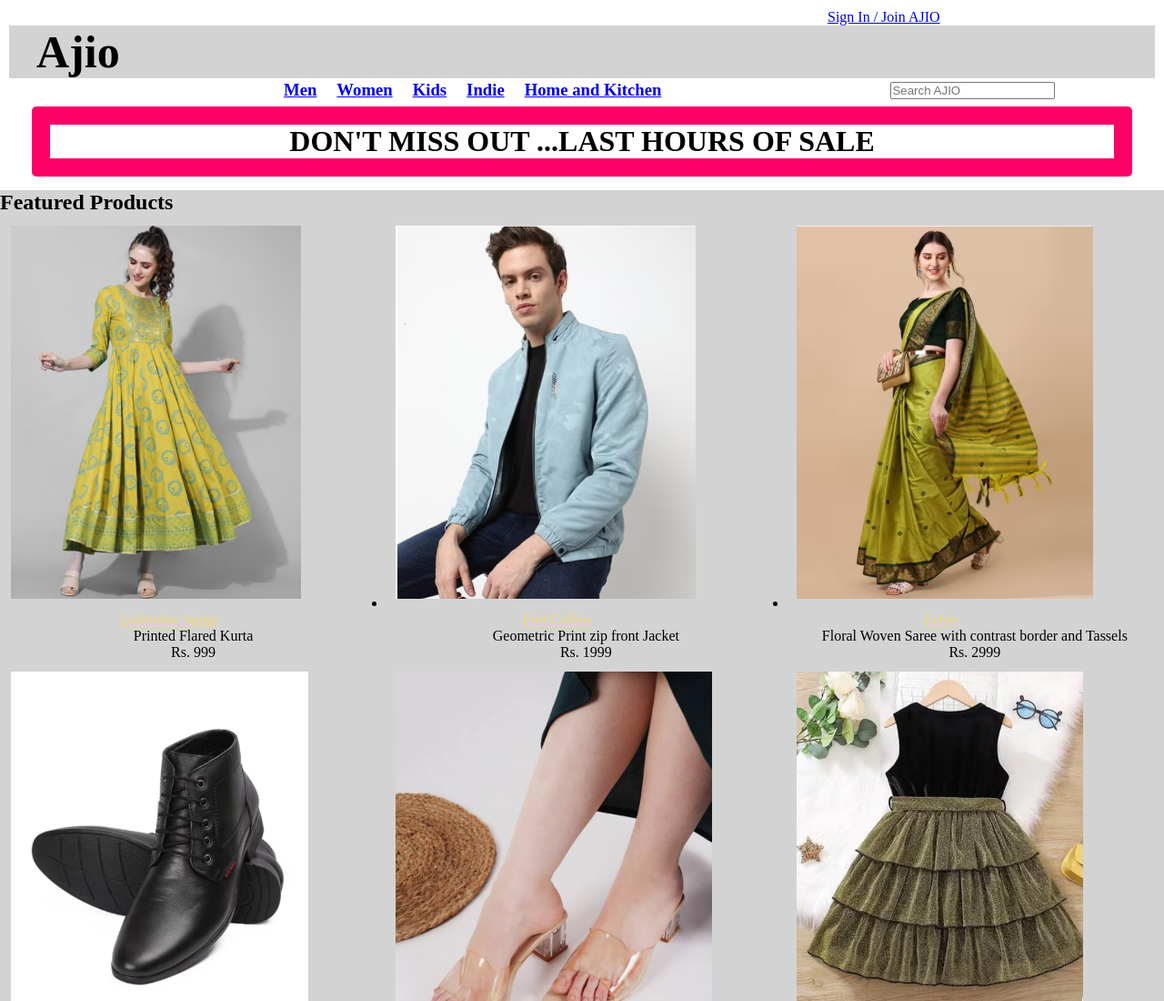
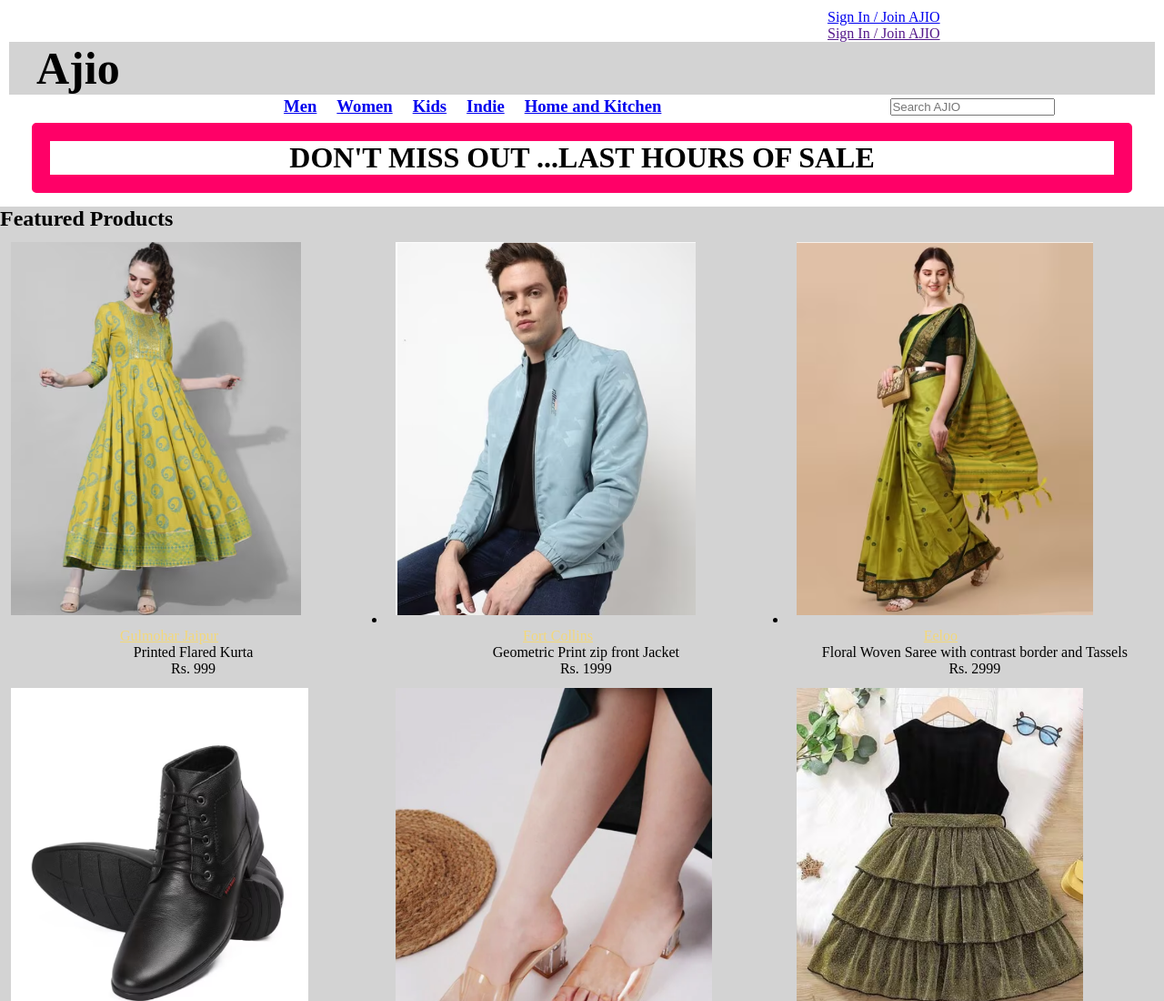
Before and after one commit to 12345Anshu12345/Clone-Ajio, a plain HTML site: page index.html in a window 1280 px wide. Shown: the top 1100 px of the page at 91% size. Drawn offline with Linux system fonts and the light colour scheme; a script that the page names is missing.

Commit message:
Update index.html

```diff
--- a/index.html
+++ b/index.html
@@ -8,7 +8,8 @@
 
 <body style="background-color: #D3D3D3;">
   <header style="background-color:white;">
-    <a style="padding-left:900px;" href="#">Sign In / Join AJIO</a>
+    <a style="padding-left:900px;" href="https://www.ajio.com/?gclid=Cj0KCQjwn_OlBhDhARIsAG2y6zNl1uxb71w18gRHqynezF3ZvOI9enoH0l9MnTm6tnapT9DFqMSD_P0aAkQ0EALw_wcB">Sign In / Join AJIO</a>
+    <a style="padding-left:900px;" href="">Sign In / Join AJIO</a>
     <h1 style="background-color: #D3D3D3;; color:black; font:Fantasy;font-size:50px; padding-left:30px;">Ajio</h1>
     <table style="text-align:center;">
       <tr>
```
